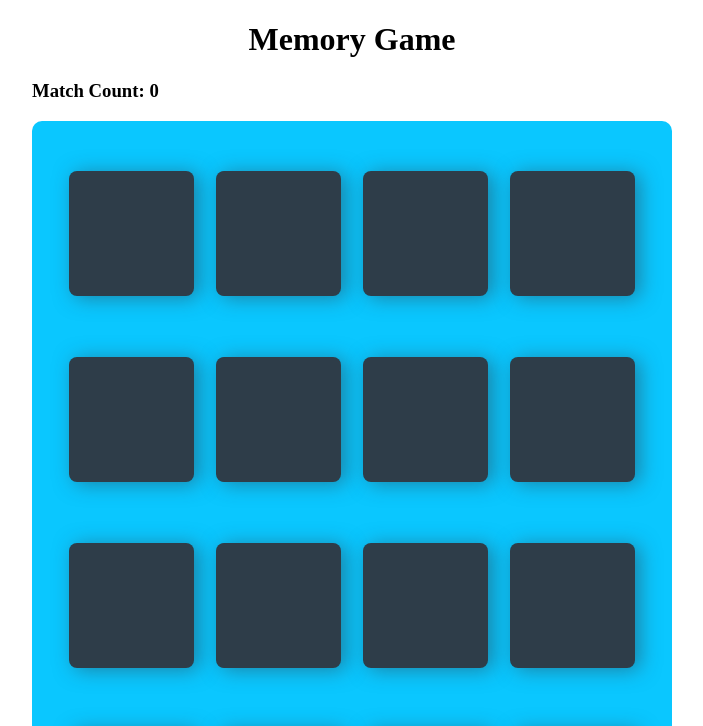
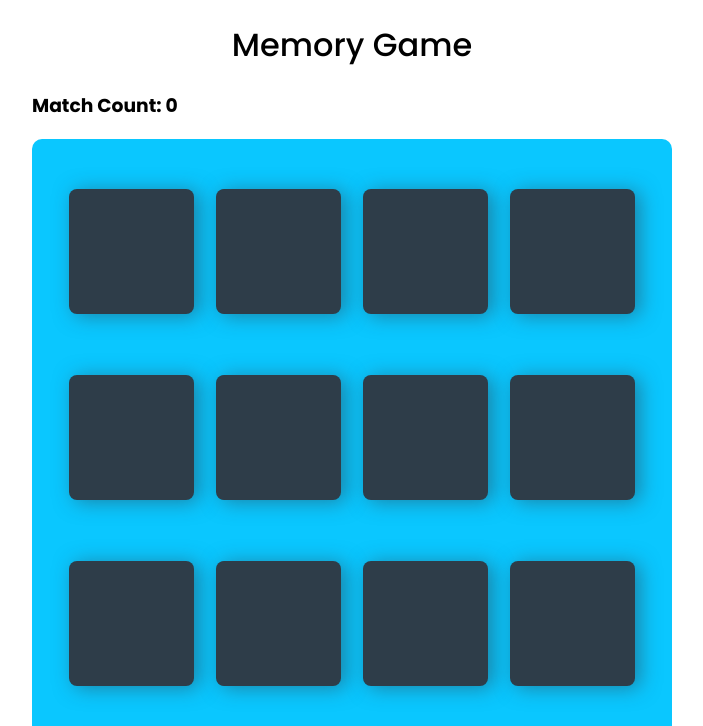
Before and after one commit to malikflx/Memory-Game, a website built with webpack: page src/index.html in a window 1280 px wide. Shown: the top 726 px of the page, without its empty margins (288-991 px from the left). Built offline with nearby package versions, Linux system fonts and the light colour scheme.

Commit message:
Add webfonts

```diff
--- a/src/CSS/style.css
+++ b/src/CSS/style.css
@@ -13,6 +13,11 @@ html, body {
   height: 100%;
   margin: 0;
   padding: 0;
+  font-family: 'Poppins', sans-serif;
+}
+
+h1 {
+  font-weight: 500;
 }
 
 .container {
--- a/src/index.html
+++ b/src/index.html
@@ -2,6 +2,7 @@
 <html lang="en">
 <head>
   <link rel="stylesheet" href="https://stackpath.bootstrapcdn.com/font-awesome/4.7.0/css/font-awesome.min.css" integrity="sha384-wvfXpqpZZVQGK6TAh5PVlGOfQNHSoD2xbE+QkPxCAFlNEevoEH3Sl0sibVcOQVnN" crossorigin="anonymous">
+  <link href="https://fonts.googleapis.com/css2?family=Montserrat:wght@100;200;300;400;500;600;700;800;900&family=Poppins:wght@100;200;300;400;500;600;700;800;900&display=swap" rel="stylesheet">
   <link rel='stylesheet' href='./css/style.css' type='text/css'/>
   <meta charset="UTF-8">
   <meta name="viewport" content="width=device-width, initial-scale=1.0">
```
